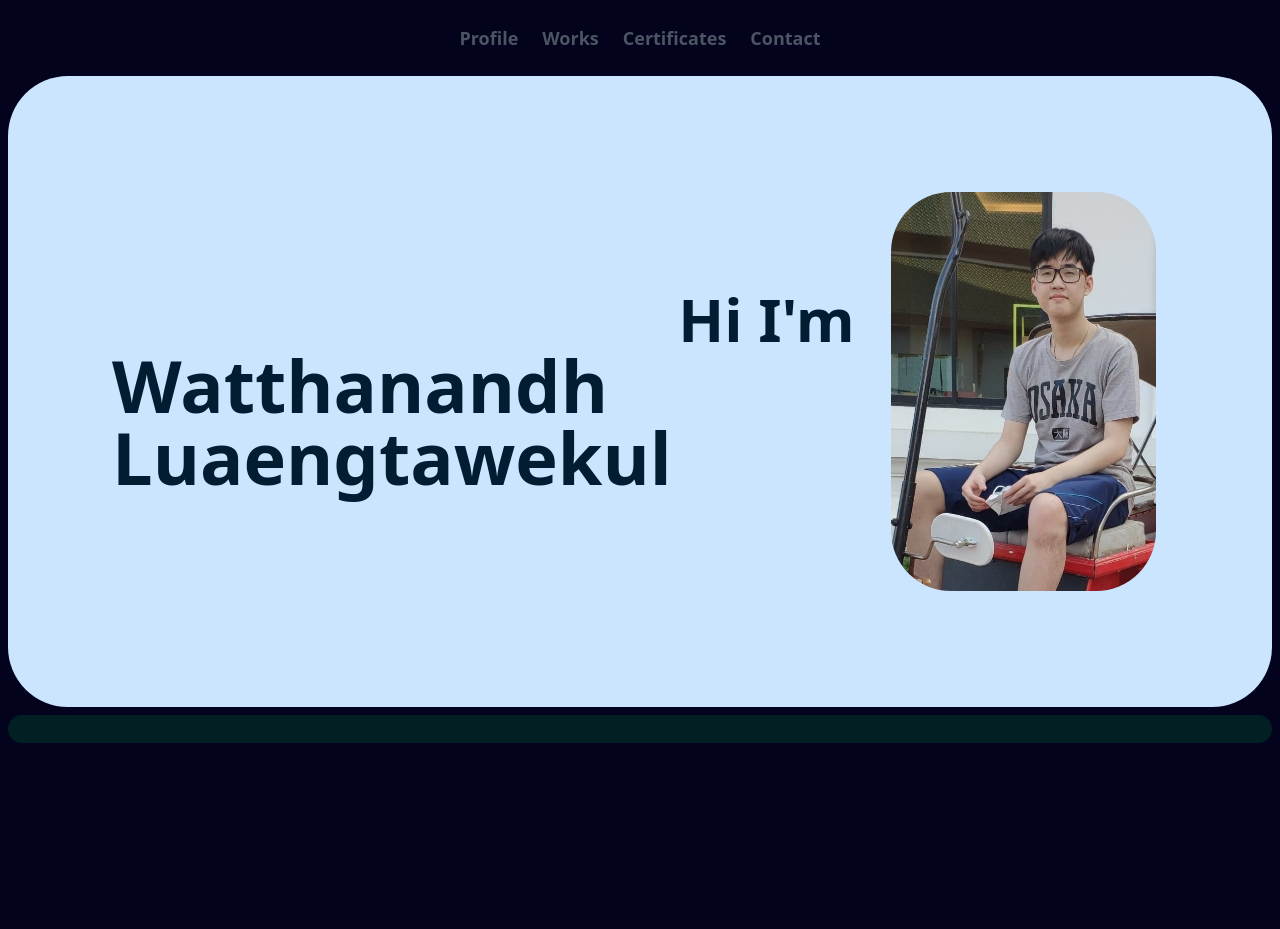
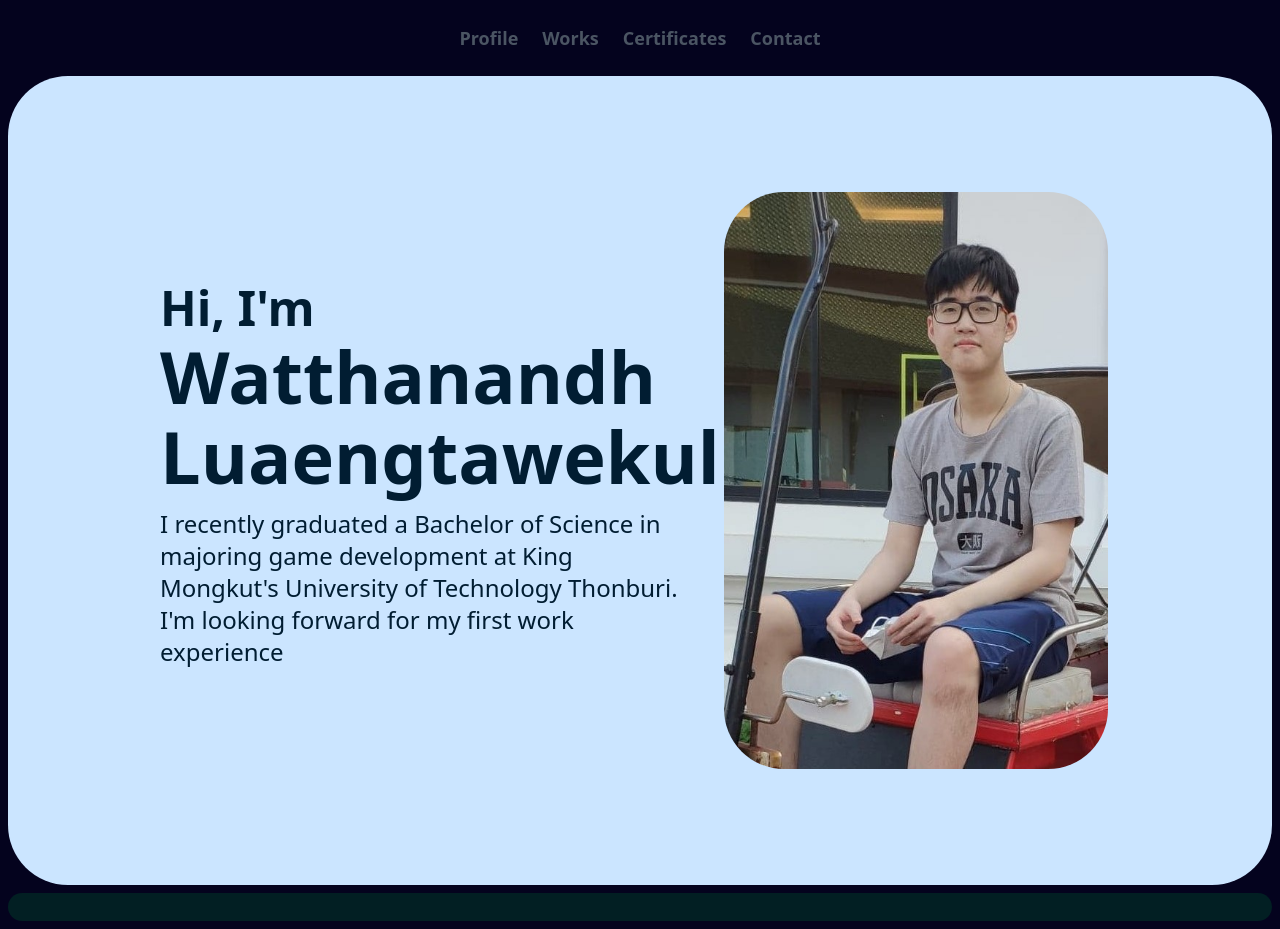
Before and after one commit to comnows/Portfolio_2023, a React (Vite) app: page / in a window 1280 px wide. Before the commit the page ends 800 px from the top, so only its background shows below. Built offline with nearby package versions, Linux system fonts and the light colour scheme.

Commit message:
EDIT Profile section design for PC

```diff
--- a/src/assets/tailwind.css
+++ b/src/assets/tailwind.css
@@ -12,7 +12,7 @@
     }
 
     h2 {
-        @apply text-6xl;
+        @apply text-5xl;
     }
 
     /* @media (max-width: 1440px) {
--- a/src/components/Profile.jsx
+++ b/src/components/Profile.jsx
@@ -3,11 +3,16 @@ import myProfilePic from "../assets/imgs/profile/my-profile-pic-1.jpg";
 const Profile = () => {
   return (
     <div className="flex items-center justify-center bg-hawkes-blue rounded-60px ml-2 mr-2">
-      <div className="flex flex-row p-20">
-        <div className="flex flex-col items-end justify-center text-midnight-blue pl-6">
-          <h2 className="font-bold">Hi I'm</h2>
-          <h1 className="font-bold">Watthanandh Luaengtawekul</h1>
-          {/* <div className=" text-2xl">who am i what i do</div> */}
+      <div className="flex flex-row justify-center p-20">
+        <div className="flex flex-col justify-center text-midnight-blue w-1/2 pl-6">
+          <h2 className="font-semibold mb-2">Hi, I'm</h2>
+          <h1 className="font-bold mb-2">Watthanandh</h1>
+          <h1 className="font-bold mb-4">Luaengtawekul</h1>
+          <p className=" text-2xl mb-2">
+            I recently graduated a Bachelor of Science in majoring game
+            development at King Mongkut's University of Technology Thonburi. I'm
+            looking forward for my first work experience
+          </p>
         </div>
         <div className="w-96 lg:w-96 m-9">
           <img src={myProfilePic} alt="" className="rounded-60px" />
```
